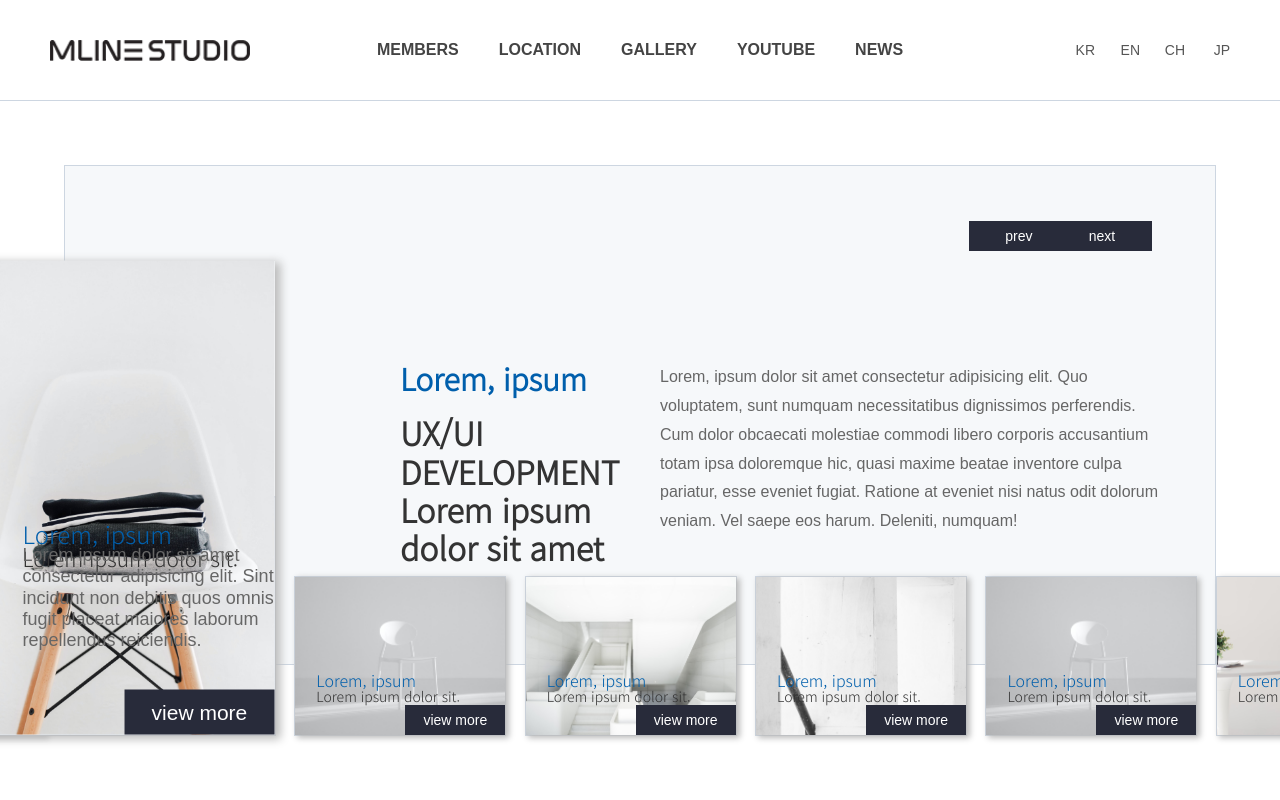
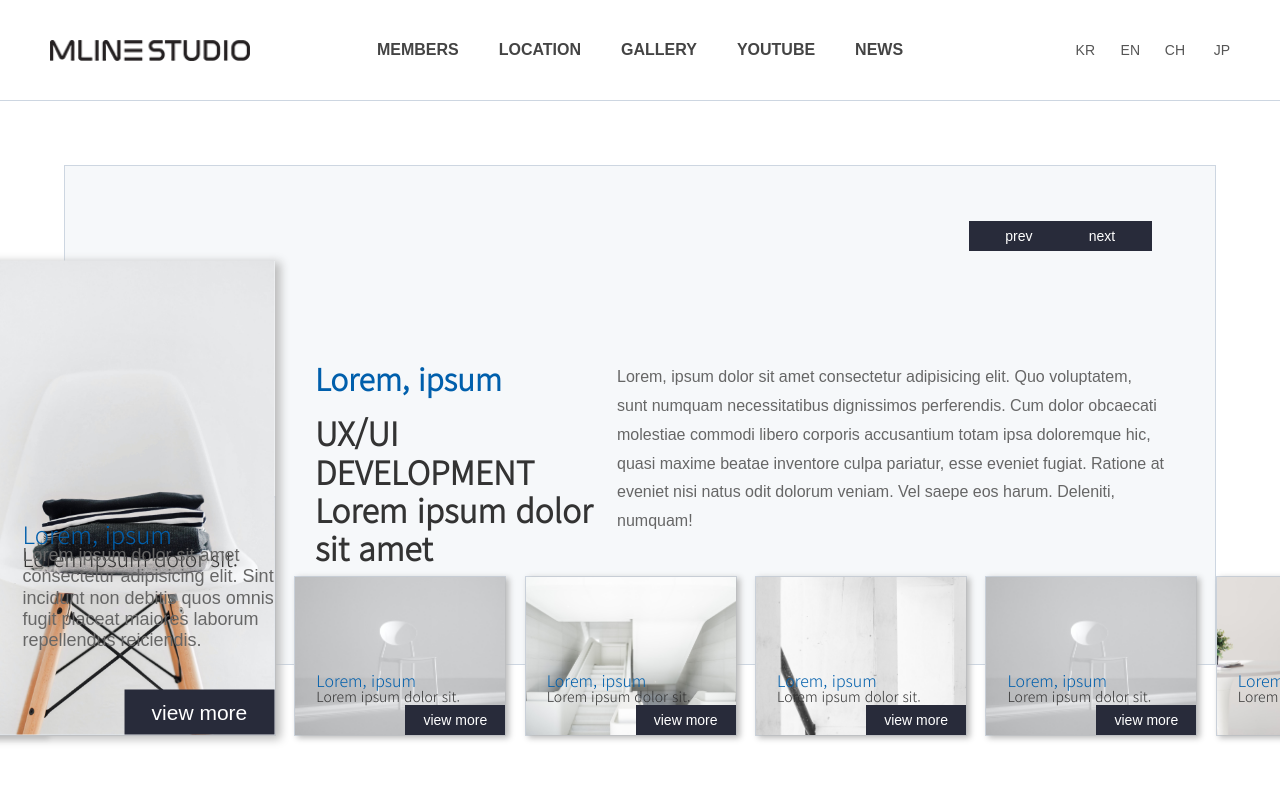
Before and after one commit to dawoon-joo/Joo-, a plain HTML site: page index.html in a window 1280 px wide. Shown: the top 800 px of the page. Drawn offline with Linux system fonts and the light colour scheme.

Commit message:
메인모션 수정

```diff
--- a/index.html
+++ b/index.html
@@ -258,12 +258,14 @@
         <section class="text_box">
             <article>
                 <div class="left_box">
+                    <div class="txt">
                         <h2>Lorem, ipsum</h2>
                         <h3>
                             UX/UI DEVELOPMENT
                             <br>
                             Lorem ipsum dolor sit amet
                         </h3>
+                    </div>
                 </div>
                 <div class="right_box">
                     <p>Lorem, ipsum dolor sit amet consectetur adipisicing elit. Quo voluptatem, sunt numquam necessitatibus dignissimos perferendis. Cum dolor obcaecati molestiae commodi libero corporis accusantium totam ipsa doloremque hic, quasi maxime beatae inventore culpa pariatur, esse eveniet fugiat. Ratione at eveniet nisi natus odit dolorum veniam. Vel saepe eos harum. Deleniti, numquam!</p>
--- a/scss/style.scss
+++ b/scss/style.scss
@@ -236,16 +236,19 @@
         border: 1px solid #CDD6E1;
 
         article{
-            width: 100%;
-            position: absolute; left: 50%; top:40%;
-            transform: translate(-50%, -50%);
+            width: 80%;
+            position: absolute;
+            right: 0;
+            top: 40%;
+            transform: translateY(-50%);
             &::after{clear: both; display: block; content: "";}
 
-            .left_box{
+            >.left_box{
                 float: left;
-                width: 50%;
-                padding: 200px 0 0 335px; box-sizing: border-box;
+                width: 35%;
+                padding: 200px 0 0 20px; box-sizing: border-box;
 
+                >.txt{
                     h2{
                         font: bold 30px/1 'Noto Sans KR'; color: #005FAC;
                         margin-bottom: 20px;
@@ -254,10 +257,11 @@
                         font: bold 32px/1.2 'Noto Sans KR'; color: #333;
                     }
                 }
-            .right_box{
+            }
+            >.right_box{
                 float: right;
-                width: 50%;
-                padding: 200px 50px 0 20px; box-sizing: border-box;
+                width: 65%;
+                padding: 200px 50px 0 0px; box-sizing: border-box;
 
                 p{
                     font:16px/1.8 'arial'; color: #666;
```
Also changed, not shown: css/style.css, 1 other file. Lines whose indentation alone changed are shown as unchanged.
